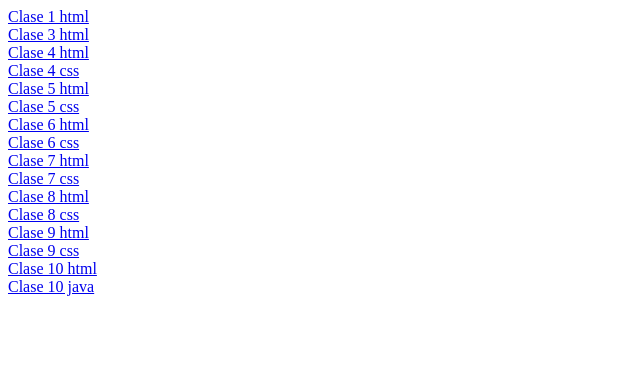
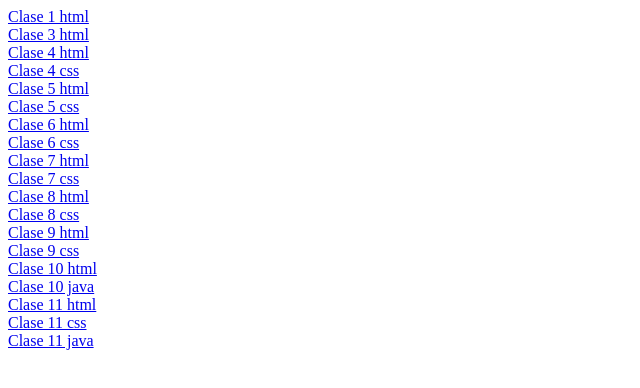
Before and after one commit to bochoamabres/Benjamin-Ochoa-Mabres-PW2022Q2, a plain HTML site: page index.html in a window 1280 px wide. Shown: the whole page, without its empty margins (0-640 px from the left). Drawn offline with Linux system fonts and the light colour scheme.

Commit message:
push
push

```diff
--- a/index.html
+++ b/index.html
@@ -23,6 +23,9 @@
     <a href="./Clase 9/styles.css">Clase 9 css</a><br>
     <a href="./Clase 10/index.html">Clase 10 html</a><br>
     <a href="./Clase 10/script.js">Clase 10 java</a><br>
+    <a href="./Clase 11/index.html">Clase 11 html</a><br>
+    <a href="./Clase 11/styles.css">Clase 11 css</a><br>
+    <a href="./Clase 11/script.js">Clase 11 java</a>
 
 
 </body>
```
Also changed, not shown: Clase 11/index.html (added), Clase 11/script.js (added), Clase 11/styles.css (added).
